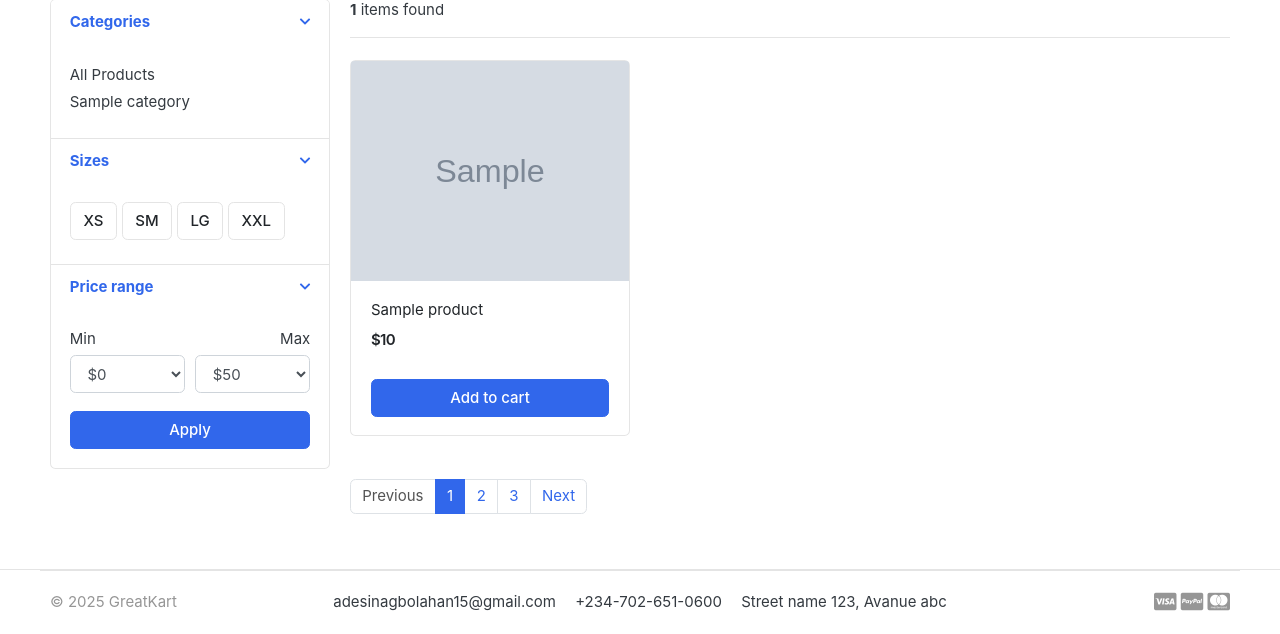
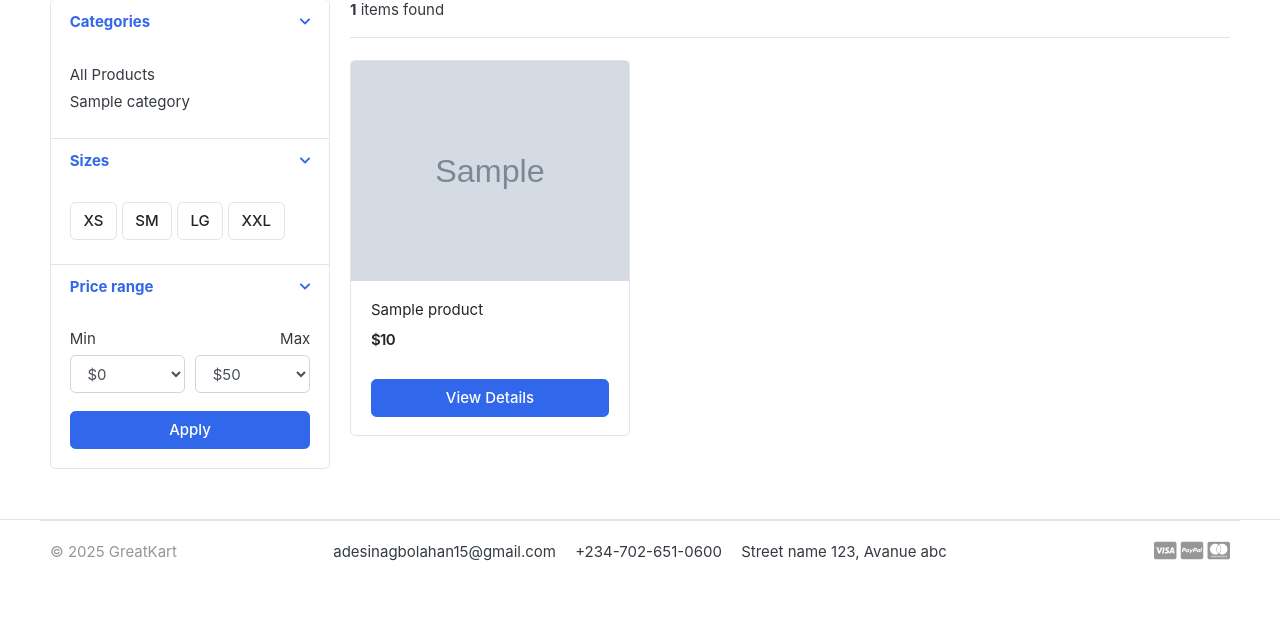
Before and after one commit to Gbolahan15/Ecommerce-Website, a Django app: template templates/store/store.html in a window 1280 px wide. Shown: the part 295-929 px from the top of the page. After the commit the page ends 856 px from the top, so only its background shows below. Run offline with Django 5.2, Linux system fonts and the light colour scheme; the template is opened without the code that fills it: most values are stand-ins (such as "Sample title", 1, 10 or a date in 2020); grey boxes marked "Sample" are stand-in pictures; some libraries are stand-ins or nearby versions; some web fonts are replaced.

Commit message:
Worked on Django Pagination and its templates

```diff
--- a/templates/store/store.html
+++ b/templates/store/store.html
@@ -141,7 +141,7 @@
 						<span class="price">${{ product.price }}</span>
 					</div> <!-- price-wrap.// -->
 				</div>
-				<a href="#" class="btn btn-block btn-primary">Add to cart </a>
+				<a href="{{ product.get_url }}" class="btn btn-block btn-primary">View Details </a> <!--it was previously adding to cart direct-->
 			</figcaption>
 		</figure>
 	</div> <!-- col.// -->
@@ -150,13 +150,29 @@
 
 
 <nav class="mt-4" aria-label="Page navigation sample">
-  <ul class="pagination">
-    <li class="page-item disabled"><a class="page-link" href="#">Previous</a></li>
-    <li class="page-item active"><a class="page-link" href="#">1</a></li>
-    <li class="page-item"><a class="page-link" href="#">2</a></li>
-    <li class="page-item"><a class="page-link" href="#">3</a></li>
-    <li class="page-item"><a class="page-link" href="#">Next</a></li>
-  </ul>
+  {% if products.has_other_pages %}
+	<ul class="pagination">
+		{% if products.has_previous %}
+		<li class="page-item"><a class="page-link" href="?page={{ products.previous_page_number }}">Previous</a></li>
+		{% else %}
+		<li class="page-item disabled"><a class="page-link" href="#">Previous</a></li>
+		{% endif %}
+
+		{% for i in products.paginator.page_range %}
+			{% if products.number == i %}
+				<li class="page-item active"><a class="page-link" href="#">{{i}}</a></li>
+			{% else %}
+				<li class="page-item"><a class="page-link" href="?page={{i}}">{{i}}</a></li>
+			{% endif %}
+		{% endfor %}
+
+		{% if products.has_next %}
+			<li class="page-item"><a class="page-link" href="?page={{ products.next_page_number }}">Next</a></li>
+		{% else %}
+			<li class="page-item disabled"><a class="page-link" href="#">Next</a></li>
+		{% endif %}
+	</ul>
+  {% endif %}
 </nav>
 
 	</main> <!-- col.// -->
```
Also changed, not shown: store/views.py (+8 -1 lines).
